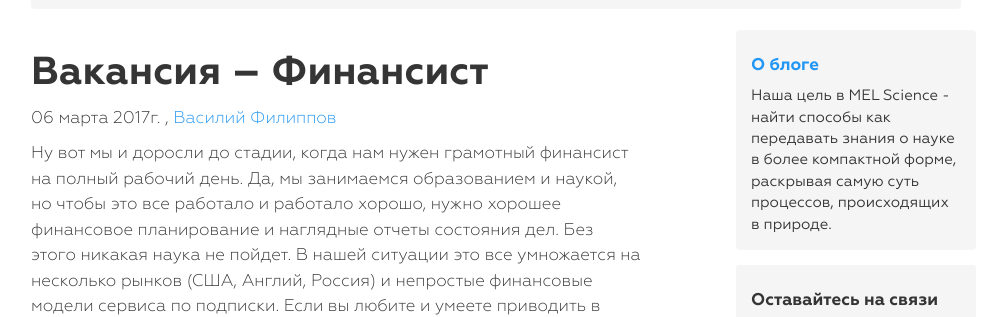
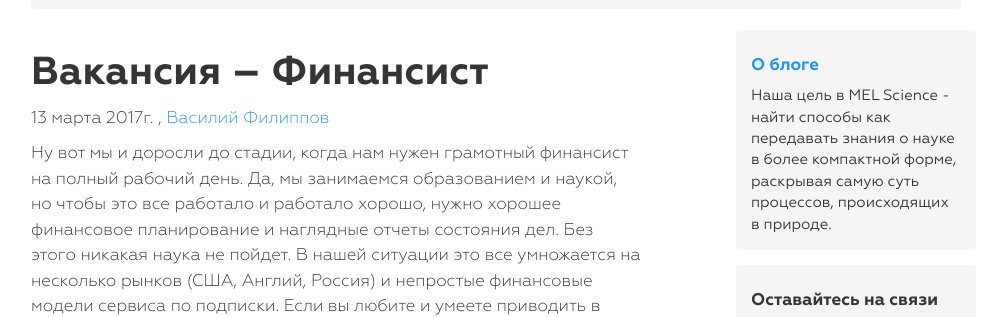
Before and after one commit to MELScience/blog.melscience.com, a Jekyll site: the page built from ru/2017-03-13-financial-manager.md, in a window 1280 px wide and 900 px high. Shown: the part 129-446 px from the top of the window, without its empty margins (144-1131 px from the left). Built offline with Jekyll 4.4.1, drawn with Linux system fonts in a browser that asks for light colours; nearby versions of some CDN libraries; comment, search, counter and statistics services are not loaded.

Commit message:
Publishing Finance manager

```diff
--- a/ru/2017-03-06-financial-manager.md
+++ b/ru/2017-03-13-financial-manager.md
@@ -4,10 +4,10 @@
 type: blog-post
 author: Василий Филиппов
 author-id: vassili-philippov
-post-image: <img src="/images/reactnative2.jpg" width="590" height="332" alt="React Native">
+post-image: <img src="/images/finance.jpg" width="600" height="361" alt="Финансист">
 language: ru
-post-id: 2017-03-06
-publish-status: not
+post-id: 2017-03-13
+publish-status: published
 ---
 Ну вот мы и доросли до стадии, когда нам нужен грамотный финансист на полный рабочий день. Да, мы занимаемся образованием и наукой, но чтобы это все работало и работало хорошо, нужно хорошее финансовое планирование и наглядные отчеты состояния дел. Без этого никакая наука не пойдет. В нашей ситуации это все умножается на несколько рынков (США, Англий, Россия) и непростые финансовые модели сервиса по подписки. Если вы любите и умеете приводить в порядок большие объемы финансовых данных, или знаете такого человека - это для вас!
 <!-- more -->
```
Also changed, not shown: images/finance.jpg (added).
